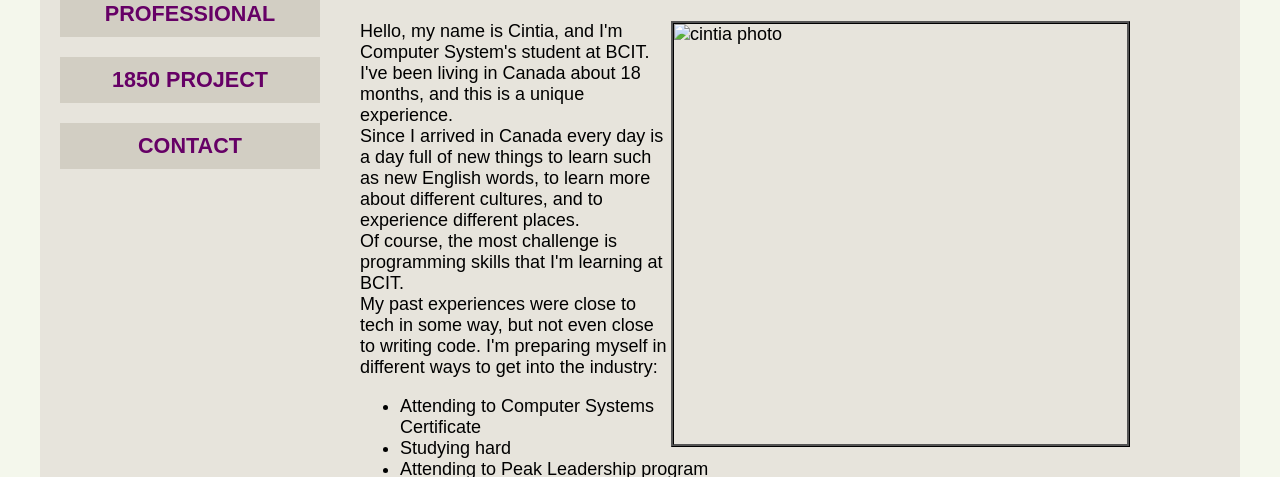
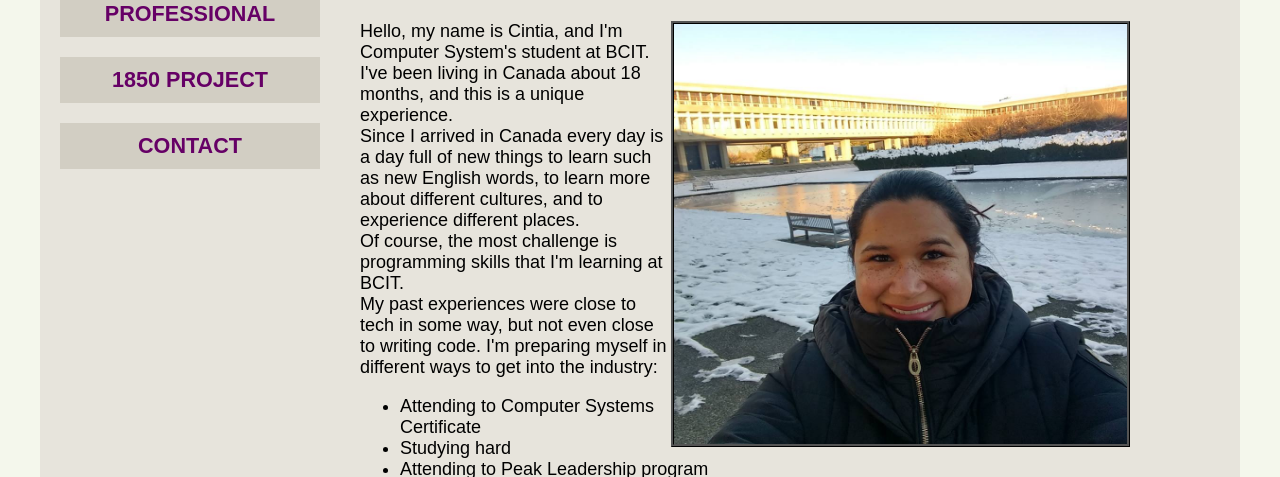
Before and after one commit to CintiaSchutt/websiteproject, a plain HTML site: page index.html in a window 1280 px wide. Shown: the part 315-792 px from the top of the page. Drawn offline with Linux system fonts and the light colour scheme.

Commit message:
Update index.html

```diff
--- a/index.html
+++ b/index.html
@@ -47,7 +47,7 @@ description:    assignment 02
             <section>
 
                 <h2>About me:</h2>
-                <p> <img src="images/cintiaphoto.jpg" height="420" width="453" alt="cintia photo" class="float">
+                <p> <img src="cintiaphoto.jpg" height="420" width="453" alt="cintia photo" class="float">
                     Hello, my name is Cintia, and I'm Computer System's student at BCIT. I've been living in Canada about 18 months, and this is a unique experience.<br>
                     Since I arrived in Canada every day is a day full of new things to learn such as new English words, to learn more about different cultures, and to experience different places.<br>
                     Of course, the most challenge is programming skills that I'm learning at BCIT. <br>My past experiences were close to tech in some way, but not even close to writing code.
```
